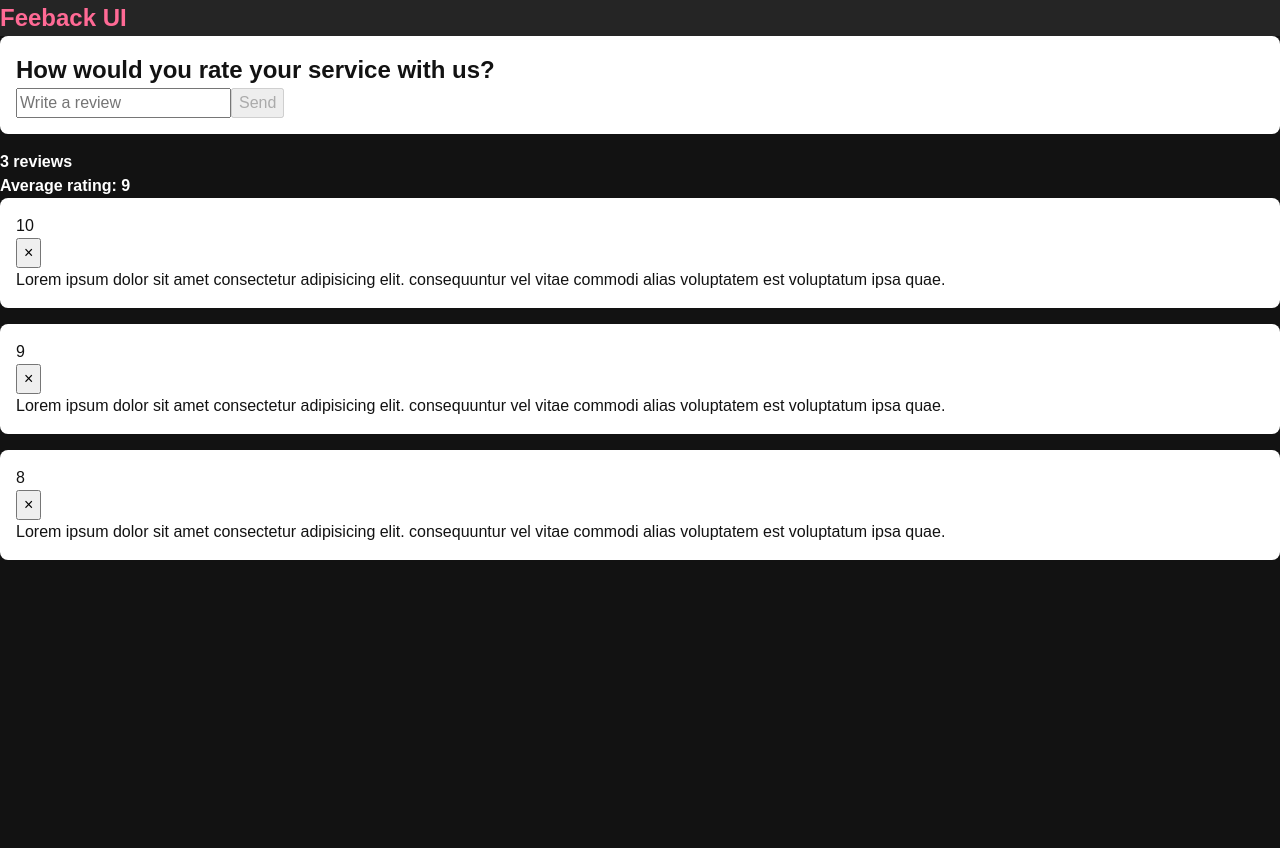
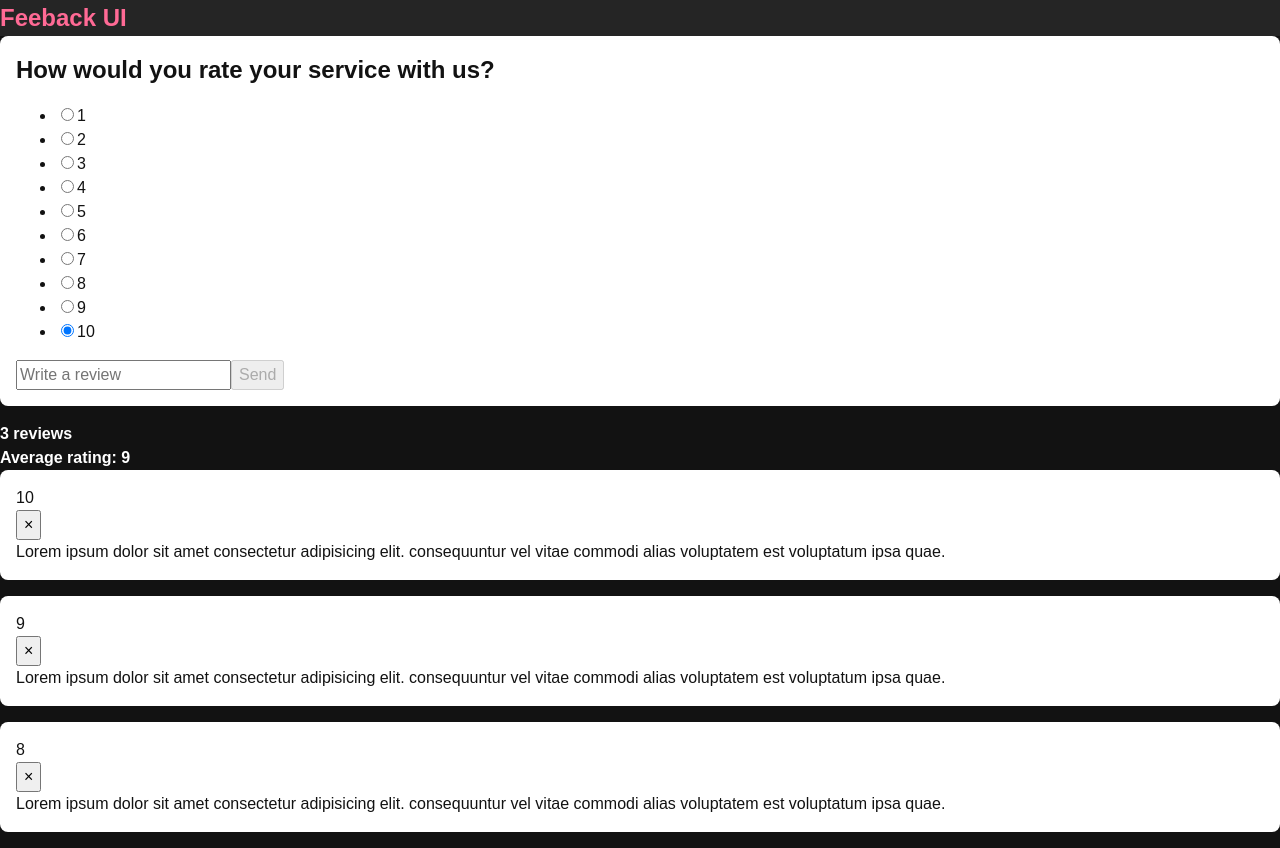
Before and after one commit to uxmoon/feedback-app, a React (Create React App) app: page / in a window 1280 px wide. Before the commit the page ends 800 px from the top, so only its background shows below. Built offline with nearby package versions, Linux system fonts and the light colour scheme.

Commit message:
Add rating select comp

```diff
--- a/src/components/FeedbackForm.jsx
+++ b/src/components/FeedbackForm.jsx
@@ -1,11 +1,13 @@
 import { useState } from 'react'
 import Card from './shared/Card'
 import Button from './shared/Button'
+import RatingSelect from './RatingSelect'
 function FeedbackForm() {
   // state
   const [text, setText] = useState('')
   const [btnDisabled, setBtnDisabled] = useState(true)
   const [message, setMessage] = useState('')
+  const [rating, setRating] = useState(10)
 
   // validation and set state
   const handleTextChange = (event) => {
@@ -25,7 +27,7 @@
     <Card>
       <form>
         <h2>How would you rate your service with us?</h2>
-        {/* @todo - rating select component */}
+        <RatingSelect select={(rating) => setRating(rating)} />
         <div className='input-group'>
           <input
             type='text'
--- /dev/null
+++ b/src/components/RatingSelect.jsx
@@ -0,0 +1,128 @@
+import { useState } from 'react'
+function RatingSelect({ select }) {
+  // state
+  const [selected, setSelected] = useState(10)
+
+  // handlers
+  const handleChange = (event) => {
+    setSelected(+event.currentTarget.value)
+    select(+event.currentTarget.value)
+  }
+
+  return (
+    <ul>
+      <li>
+        <input
+          type='radio'
+          id='num1'
+          name='rating'
+          value='1'
+          onChange={handleChange}
+          checked={selected === 1}
+        />
+        <label htmlFor='num1'>1</label>
+      </li>
+      <li>
+        <input
+          type='radio'
+          id='num2'
+          name='rating'
+          value='2'
+          onChange={handleChange}
+          checked={selected === 2}
+        />
+        <label htmlFor='num2'>2</label>
+      </li>
+      <li>
+        <input
+          type='radio'
+          id='num3'
+          name='rating'
+          value='3'
+          onChange={handleChange}
+          checked={selected === 3}
+        />
+        <label htmlFor='num3'>3</label>
+      </li>
+      <li>
+        <input
+          type='radio'
+          id='num4'
+          name='rating'
+          value='4'
+          onChange={handleChange}
+          checked={selected === 4}
+        />
+        <label htmlFor='num4'>4</label>
+      </li>
+      <li>
+        <input
+          type='radio'
+          id='num5'
+          name='rating'
+          value='5'
+          onChange={handleChange}
+          checked={selected === 5}
+        />
+        <label htmlFor='num5'>5</label>
+      </li>
+      <li>
+        <input
+          type='radio'
+          id='num6'
+          name='rating'
+          value='6'
+          onChange={handleChange}
+          checked={selected === 6}
+        />
+        <label htmlFor='num6'>6</label>
+      </li>
+      <li>
+        <input
+          type='radio'
+          id='num7'
+          name='rating'
+          value='7'
+          onChange={handleChange}
+          checked={selected === 7}
+        />
+        <label htmlFor='num7'>7</label>
+      </li>
+      <li>
+        <input
+          type='radio'
+          id='num8'
+          name='rating'
+          value='8'
+          onChange={handleChange}
+          checked={selected === 8}
+        />
+        <label htmlFor='num8'>8</label>
+      </li>
+      <li>
+        <input
+          type='radio'
+          id='num9'
+          name='rating'
+          value='9'
+          onChange={handleChange}
+          checked={selected === 9}
+        />
+        <label htmlFor='num9'>9</label>
+      </li>
+      <li>
+        <input
+          type='radio'
+          id='num10'
+          name='rating'
+          value='10'
+          onChange={handleChange}
+          checked={selected === 10}
+        />
+        <label htmlFor='num10'>10</label>
+      </li>
+    </ul>
+  )
+}
+
+export default RatingSelect
```
